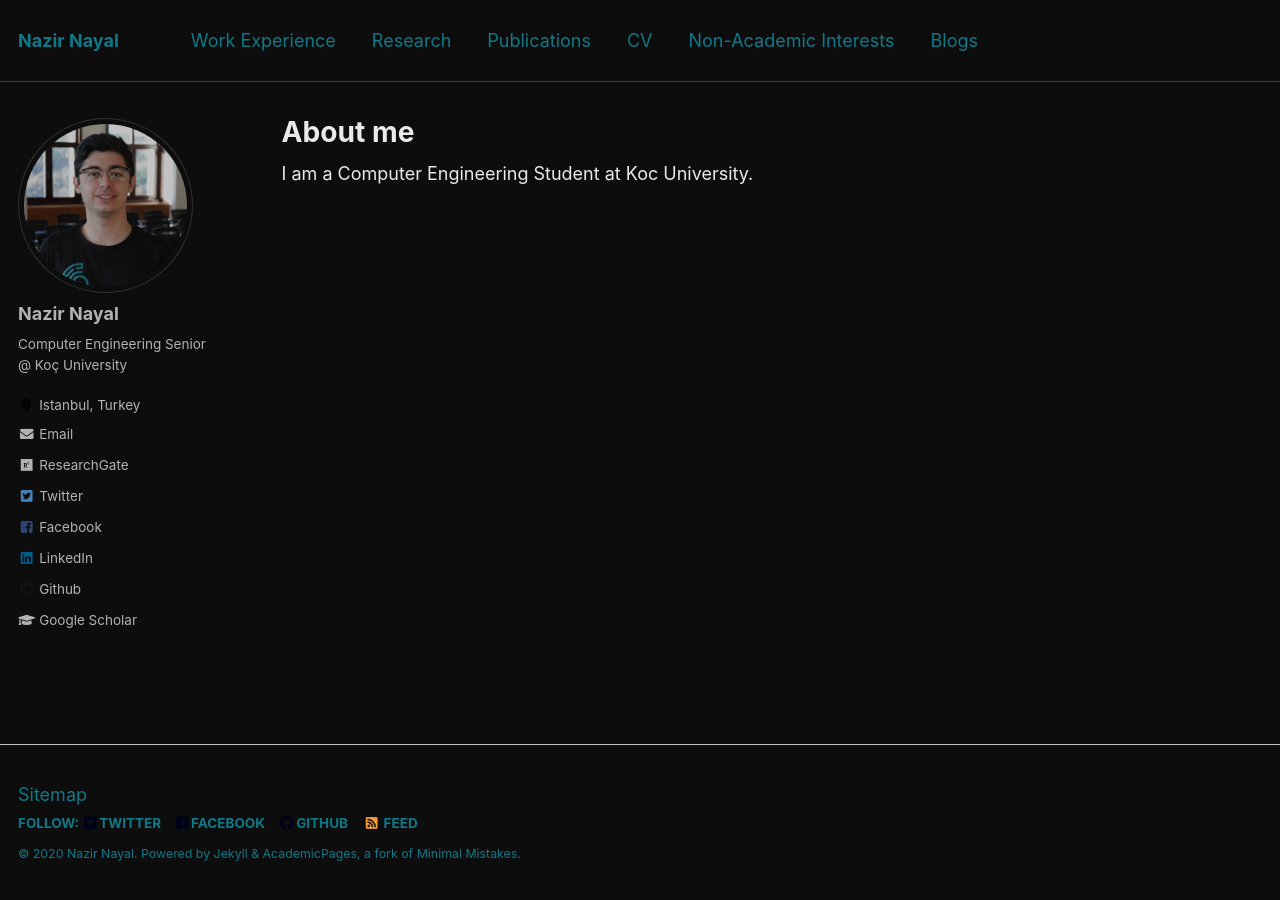
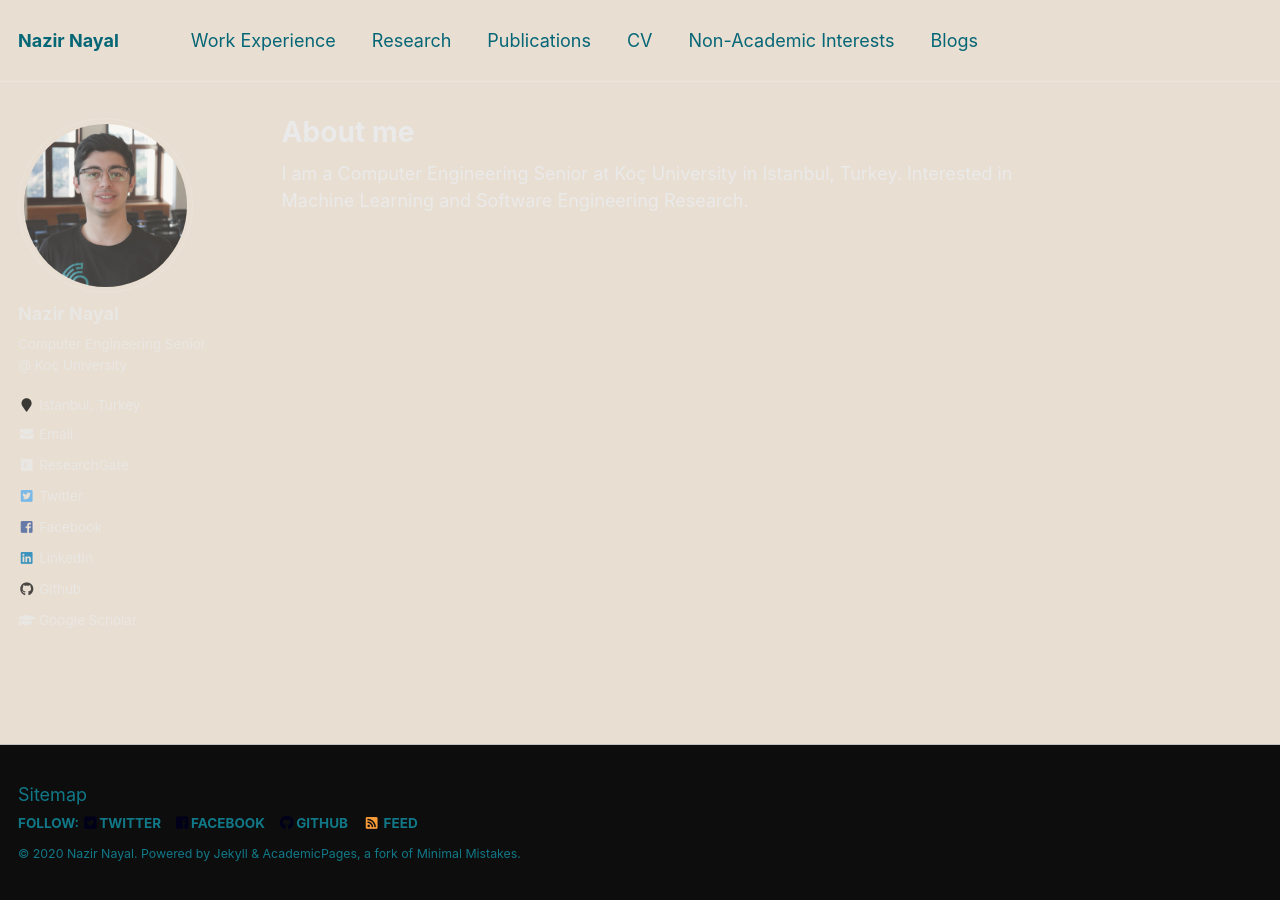
Before and after one commit to NazirNayal8/nazirnayal.github.io, a Jekyll site: the page built from _pages/about.md, in a window 1280 px wide. Built offline with Jekyll 4.4.1, drawn with Linux system fonts in a browser that asks for light colours.

Commit message:
update color

```diff
--- a/_pages/about.md
+++ b/_pages/about.md
@@ -8,4 +8,5 @@ redirect_from:
   - /about.html
 ---
 
-I am a Computer Engineering Student at Koc University.
+I am a Computer Engineering Senior at Koç University in Istanbul, Turkey. Interested in
+Machine Learning and Software Engineering Research.
--- a/_sass/_variables.scss
+++ b/_sass/_variables.scss
@@ -54,13 +54,13 @@ $light-gray                 : mix(#fff, $gray, 50%);
 $lighter-gray               : mix(#fff, $gray, 90%);
 
 $body-color                 : #5b6771;
-$background-color           : #0d0d0d; // original 1d2124
+$background-color           : #e8ded2; // original e8ded2
 $code-background-color      : mix(#000, $background-color, 15%);
 $code-background-color-dark : mix(#000, $background-color, 20%);
 $text-color                 : #eaeaea;
 $border-color               : mix(#fff, $background-color, 20%);
 
-$primary-color              : #117888;
+$primary-color              : #056676;
 $success-color              : #62c462;
 $warning-color              : #f89406;
 $danger-color               : #ee5f5b;
```
